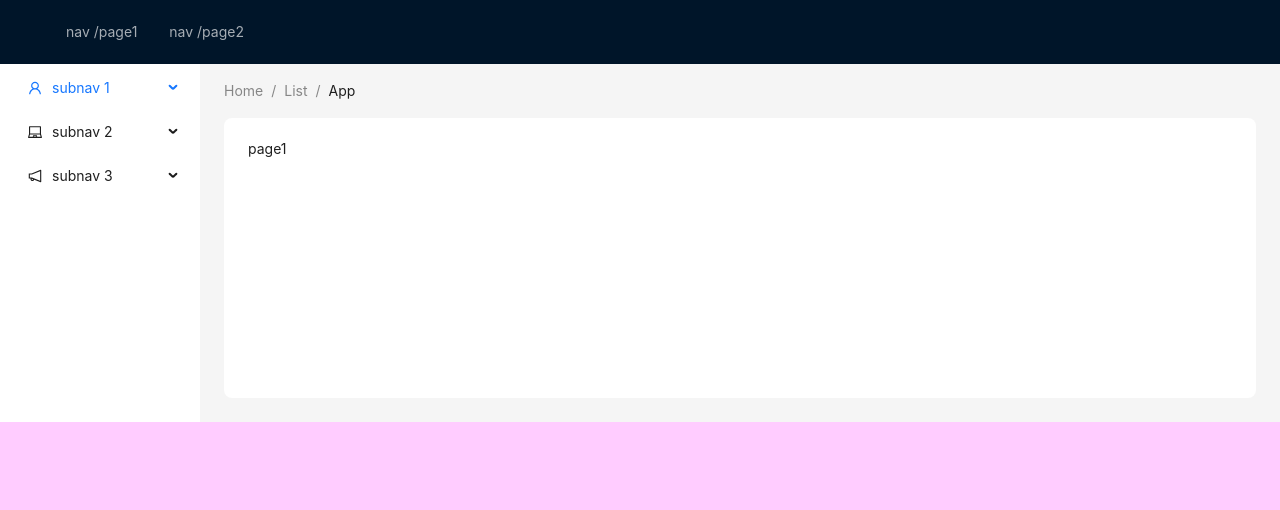
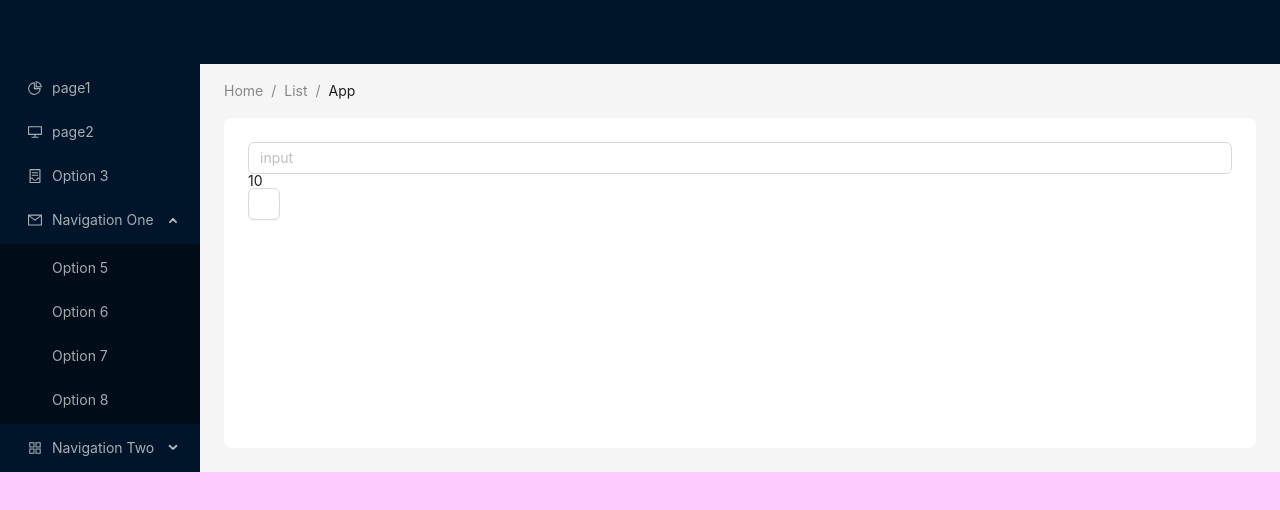
Before and after one commit to CnPyYang/order-h5, a React (Vite) app: page /page1 in a window 1280 px wide. Shown: the top 510 px of the page. Built offline with nearby package versions, Linux system fonts and the light colour scheme.

Commit message:
添加redux

```diff
--- /dev/null
+++ b/src/components/MainMenu/index.tsx
@@ -0,0 +1,76 @@
+import React, { useState } from "react";
+import {
+  AppstoreOutlined,
+  ContainerOutlined,
+  DesktopOutlined,
+  MailOutlined,
+  PieChartOutlined,
+} from "@ant-design/icons";
+import type { MenuProps } from "antd";
+import { Menu } from "antd";
+import { useNavigate } from "react-router-dom";
+
+type MenuItem = Required<MenuProps>["items"][number];
+
+function getItem(
+  label: React.ReactNode,
+  key: React.Key,
+  icon?: React.ReactNode,
+  children?: MenuItem[],
+  type?: "group"
+): MenuItem {
+  return {
+    key,
+    icon,
+    children,
+    label,
+    type,
+  } as MenuItem;
+}
+
+const items: MenuItem[] = [
+  getItem("page1", "/page1", <PieChartOutlined />),
+  getItem("page2", "/page2", <DesktopOutlined />),
+  getItem("Option 3", "3", <ContainerOutlined />),
+
+  getItem("Navigation One", "sub1", <MailOutlined />, [
+    getItem("Option 5", "5"),
+    getItem("Option 6", "6"),
+    getItem("Option 7", "7"),
+    getItem("Option 8", "8"),
+  ]),
+
+  getItem("Navigation Two", "sub2", <AppstoreOutlined />, [
+    getItem("Option 9", "9"),
+    getItem("Option 10", "10"),
+
+    getItem("Submenu", "sub3", null, [
+      getItem("Option 11", "11"),
+      getItem("Option 12", "12"),
+    ]),
+  ]),
+];
+
+const Comp: React.FC = () => {
+  const [collapsed, setCollapsed] = useState(false);
+
+  const navigateTo = useNavigate();
+  const menuClick = (e: { key: string }) => {
+    console.log(e);
+    navigateTo(e.key);
+  };
+
+  return (
+    <Menu
+      defaultSelectedKeys={["1"]}
+      defaultOpenKeys={["sub1"]}
+      mode="inline"
+      theme="dark"
+      inlineCollapsed={collapsed}
+      items={items}
+      onClick={menuClick}
+    />
+  );
+};
+
+export default Comp;
--- a/src/router/index.tsx
+++ b/src/router/index.tsx
@@ -34,6 +34,10 @@ const routes = [
     path: "/about",
     element: getLoading(<About />),
   },
+  {
+    path: "*",
+    element: <Navigate to="/page1" />,
+  },
 ];
 
 export default routes
--- /dev/null
+++ b/src/store/index.ts
@@ -0,0 +1,6 @@
+import { legacy_createStore } from 'redux'
+import reducer from './reducer.ts'
+
+const store = legacy_createStore(reducer, window.__REDUX_DEVTOOLS_EXTENSION__ && window.__REDUX_DEVTOOLS_EXTENSION__())
+
+export default store
--- /dev/null
+++ b/src/store/numState/index.ts
@@ -0,0 +1,16 @@
+interface NumStateType {
+  num: number
+}
+export default {
+  state: {
+    num: 10
+  },
+  action: {
+    add1(state: NumStateType) {
+      state.num++
+    },
+    add2(state: NumStateType, action: { type: string, val: number }) {
+      state.num += action.val
+    }
+  }
+}
--- /dev/null
+++ b/src/store/reducer.ts
@@ -0,0 +1,22 @@
+import numState from "./numState"
+const defaultState = {
+  ...numState.state
+}
+let reducer = (state = defaultState, action: { type: string, val: number }) => {
+  let newState = JSON.parse(JSON.stringify(state))
+
+  switch (action.type) {
+    case 'add1':
+      numState.action.add1(newState)
+      break;
+    case 'add2':
+      numState.action.add2(newState, action)
+      break;
+
+    default:
+      break;
+  }
+  return newState
+}
+
+export default reducer
--- a/src/views/home.tsx
+++ b/src/views/home.tsx
@@ -1,75 +1,23 @@
 import React from "react";
-import {
-  LaptopOutlined,
-  NotificationOutlined,
-  UserOutlined,
-} from "@ant-design/icons";
-import type { MenuProps } from "antd";
-import { Breadcrumb, Layout, Menu, theme } from "antd";
-import { Outlet ,useNavigate } from 'react-router-dom'
+import { Breadcrumb, Layout, theme } from "antd";
+import { Outlet  } from 'react-router-dom'
+import MainMenu from '@/components/MainMenu'
 
 const { Header, Content, Sider } = Layout;
-
-const items1: MenuProps["items"] = ["/page1", "/page2"].map((key) => ({
-  key,
-  label: `nav ${key}`,
-}));
-
-const items2: MenuProps["items"] = [
-  UserOutlined,
-  LaptopOutlined,
-  NotificationOutlined,
-].map((icon, index) => {
-  const key = String(index + 1);
-
-  return {
-    key: `subpage${key}`,
-    icon: React.createElement(icon),
-    label: `subnav ${key}`,
-
-    children: new Array(4).fill(null).map((_, j) => {
-      const subKey = index * 4 + j + 1;
-      return {
-        key: subKey,
-        label: `option${subKey}`,
-      };
-    }),
-  };
-});
 
 const Home: React.FC = () => {
   const {
     token: { colorBgContainer, borderRadiusLG },
   } = theme.useToken();
-  const navigateTo = useNavigate();
-  const menuClick = (e: {key: string}) => {
-    console.log(e);
-    navigateTo(e.key)
-  };
 
   return (
     <Layout>
       <Header style={{ display: "flex", alignItems: "center" }}>
         <div className="demo-logo" />
-        <Menu
-          theme="dark"
-          mode="horizontal"
-          defaultSelectedKeys={["2"]}
-          items={items1}
-          style={{ flex: 1, minWidth: 0 }}
-          onClick={menuClick}
-        />
       </Header>
       <Layout>
         <Sider width={200} style={{ background: colorBgContainer }}>
-          <Menu
-            mode="inline"
-            defaultSelectedKeys={["1"]}
-            defaultOpenKeys={["sub1"]}
-            style={{ height: "100%", borderRight: 0 }}
-            items={items2}
-            onClick={menuClick}
-          />
+          <MainMenu />
         </Sider>
         <Layout style={{ padding: "0 24px 24px" }}>
           <Breadcrumb style={{ margin: "16px 0" }}>
--- a/src/views/page1.tsx
+++ b/src/views/page1.tsx
@@ -1,8 +1,39 @@
+import { Input, Button } from "antd";
+import { ChangeEvent, useState } from "react";
+import { useSelector, useDispatch } from 'react-redux'
+import store from '@/store'
+
+type RootState = ReturnType<typeof store.getState>;
 
 function View() {
+  const [userName, setUserName] = useState('')
+  // TS 提供了 ReturnType
+  const { num } = useSelector((state: RootState)=> ({
+    num: state.num
+  }))
+  const dispatch = useDispatch()
+
+  const change = (e: ChangeEvent<HTMLInputElement>) => {
+    console.log(e.target.value);
+    setUserName(e.target.value);
+  };
+
+  const changeNum = () => {
+    // dispatch({
+    //   type: "add1",
+    //   val: num + 1
+    // });
+    dispatch({
+      type: "add2",
+      val: num + 1,
+    });
+  }
+
   return (
-    <div className='home'>
-      <p>page1</p>
+    <div className="home">
+      <Input placeholder="input" value={userName} onChange={change} />
+      <div>{num}</div>
+      <Button onClick={changeNum}></Button>
     </div>
   );
 }
```
Also changed, not shown: src/main.tsx (+6 -3 lines), src/types/store.d.ts (added, +8 -0 lines).
